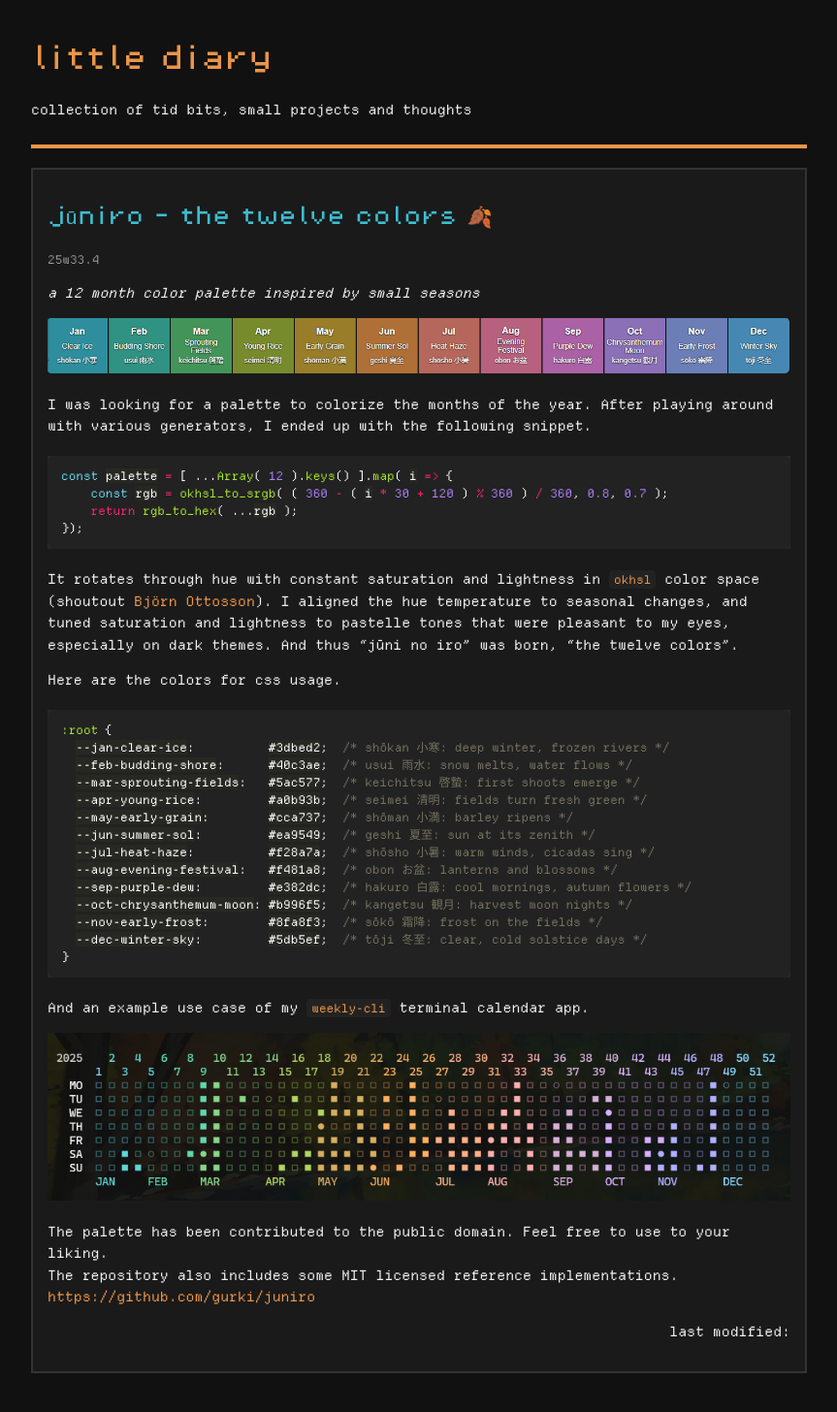
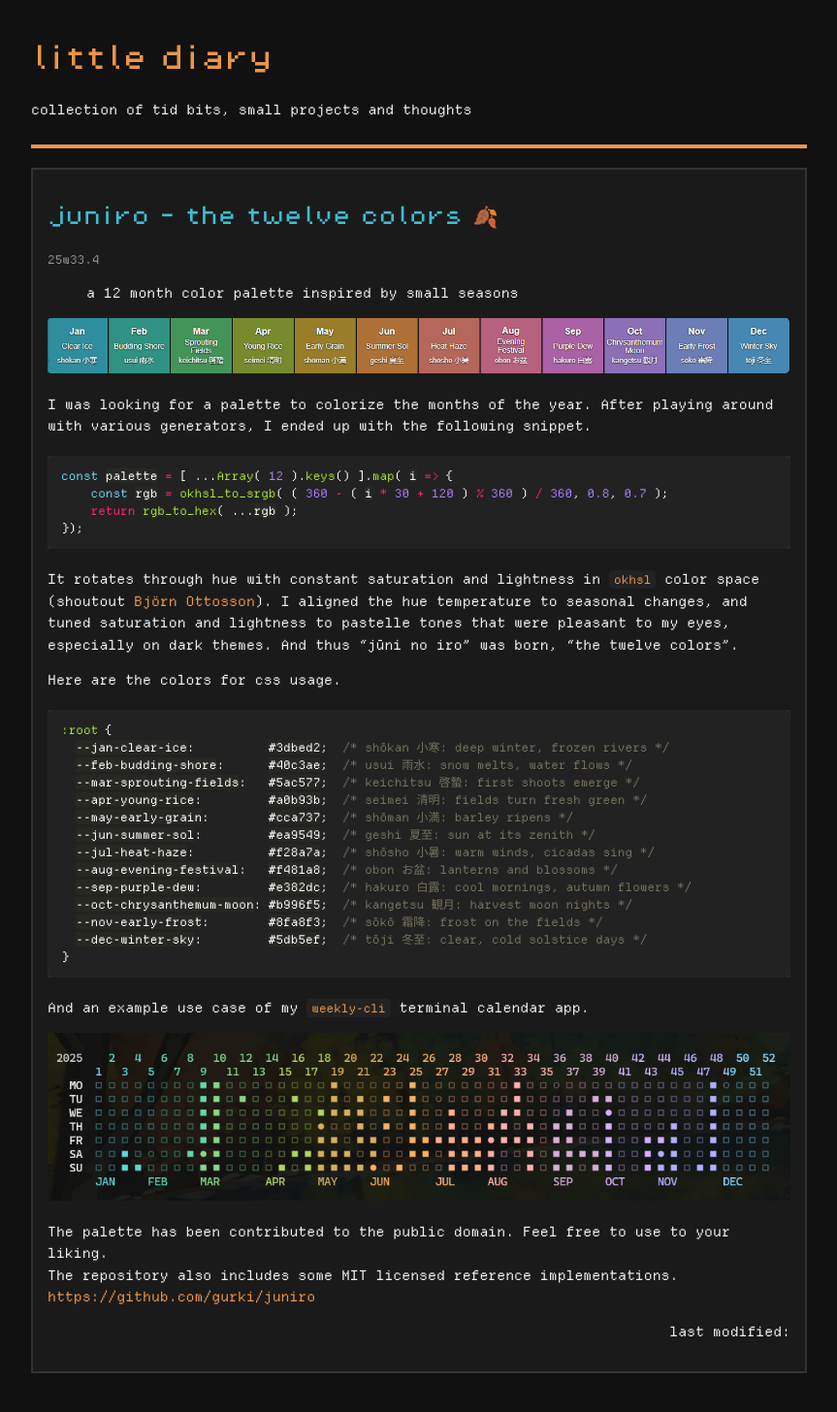
Before and after one commit to gurki/little-diary, a Jekyll site: the page built from _posts/2025-08-14-daybreak.md, in a window 1280 px wide. Shown: the whole page at 97% size, without its empty margins (208-1071 px from the left). Built offline with Jekyll 4.4.1, drawn with Linux system fonts in a browser that asks for light colours.

Commit message:
Migrate from kramdown to gfm

```diff
--- a/_config.yml
+++ b/_config.yml
@@ -1,7 +1,7 @@
 title: little diary
 description: collection of tid bits, small projects and thoughts
 theme: null
-markdown: kramdown
+markdown: GFM
 highlighter: rouge
 url: "https://gurki.github.io"
 baseurl: "/little-diary"
--- a/_posts/2025-08-14-daybreak.md
+++ b/_posts/2025-08-14-daybreak.md
@@ -1,12 +1,12 @@
 ---
 layout: post
-title: "jūniro - the twelve colors 🍂"
+title: "juniro - the twelve colors 🍂"
 tags: palette colors weekly sekki
 ---
 
-_a 12 month color palette inspired by small seasons_
+> a 12 month color palette inspired by small seasons
 
-![jūniro]({{ site.baseurl }}/assets/images/juniro.png)
+![juniro]({{ site.baseurl }}/assets/images/juniro.png)
 
 <!--more-->
 
```
